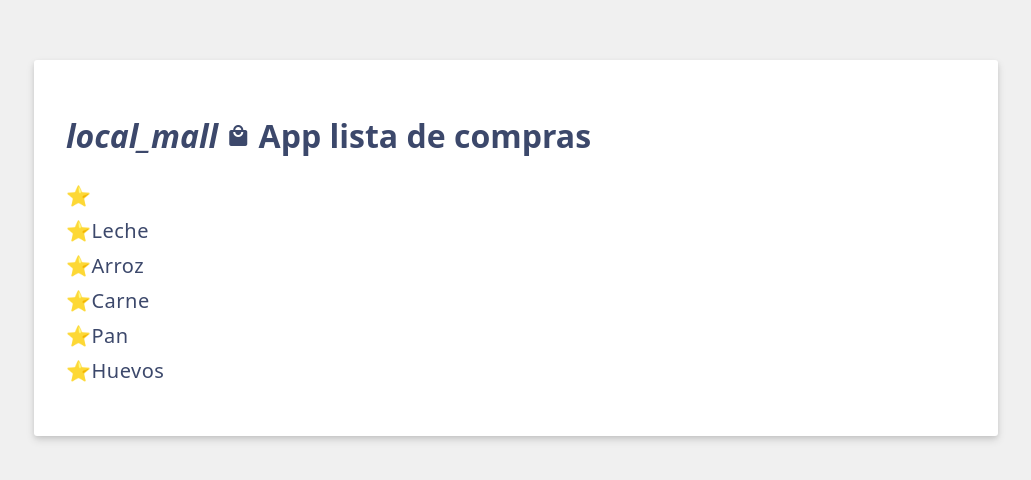
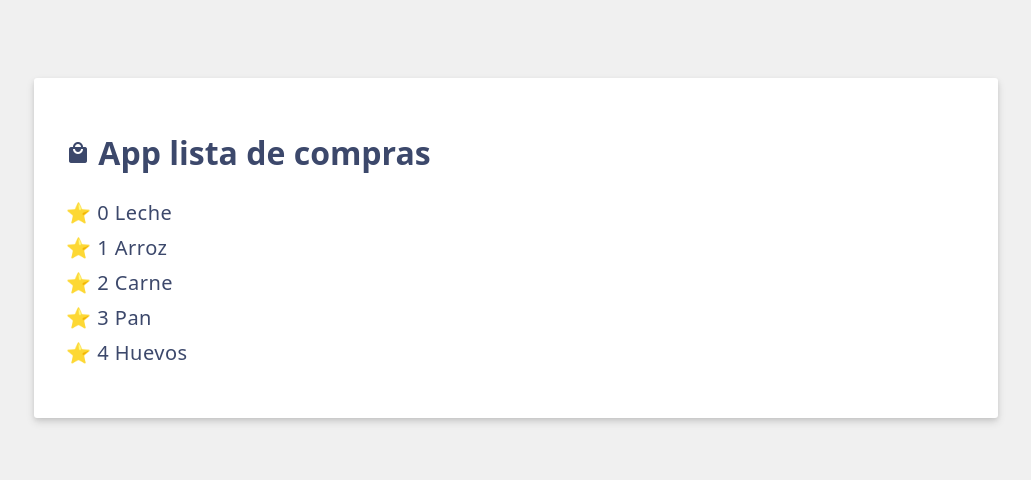
Before and after one commit to ErikMT24/Vue.js-ShoppingCart, a Vue app: page / in a window 1280 px wide. Shown: the part 152-632 px from the top of the page, without its empty margins (124-1155 px from the left). Built offline with nearby package versions, Linux system fonts and the light colour scheme.

Commit message:
⭐Feat: App.vue Add destructuring to list

```diff
--- a/src/App.vue
+++ b/src/App.vue
@@ -4,12 +4,12 @@
 import { ref } from 'vue'
 // Creando una referencia reactiva
 // de tipo string
-const header = ref(' App lista de compras');
-const bag = ref('<i class="material-icons shopping-cart-icon">local_mall</i>')
-//const shoppingIcon = ref('material-icons shopping-cart-icon');
+const header = ref (' App lista de compras');
+//const bag = ref('<i class="material-icons shopping-cart-icon">local_mall</i>')
+const shoppingIcon = ref('material-icons shopping-cart-icon');
 //Creando una referencia reactiva
 //para almacenar el valor de la lista
-const items = ref([ '',
+const items = ref([
 {id: 0, label:'Leche'},
 {id: 2, label:'Arroz'},
 {id: 3, label:'Carne'},
@@ -21,9 +21,8 @@ const items = ref([ '',
 <template>
    <h1> <i :class="shoppingIcon">local_mall</i> <span v-html="bag"></span> {{ header }} </h1>
    <ul>
-    <li v-for="item in items" v-bind:key="item.id">⭐{{ item.label }}</li>
+    <li v-for="({id,label}, i) in items" v-bind:key="id">⭐ {{ i }} {{ label }}</li>
    </ul>
 </template>
-
 <style scoped>
 </style>
```
